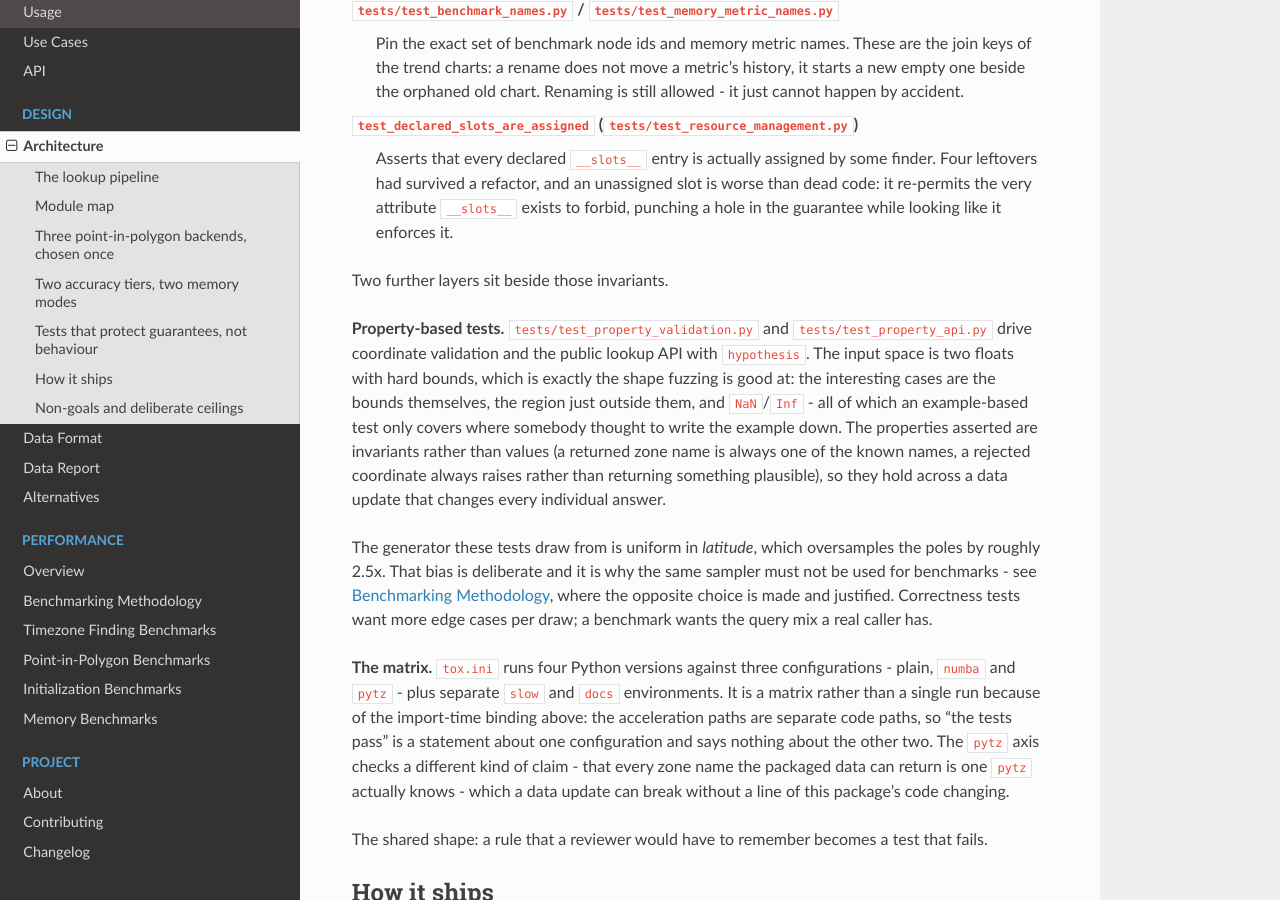
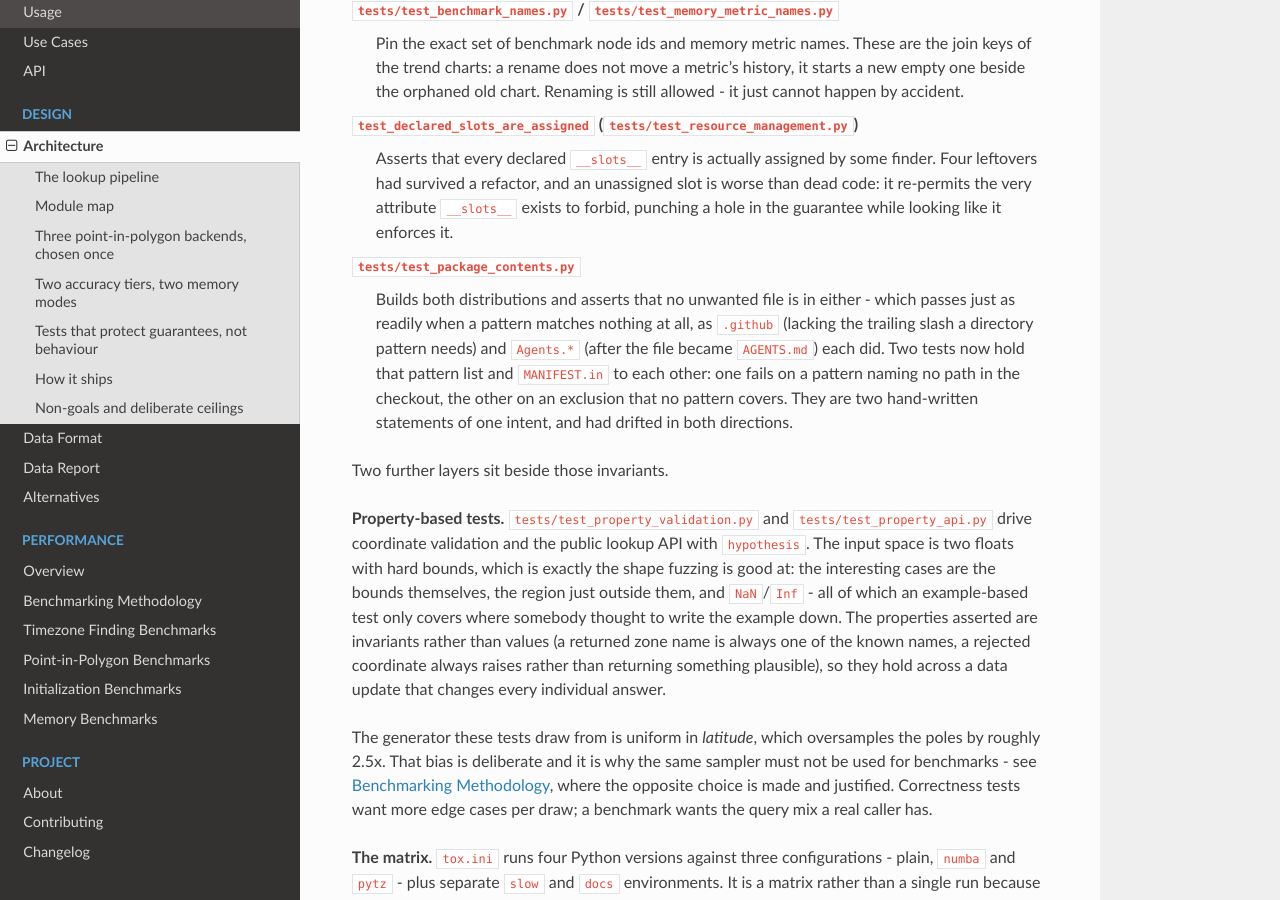
Before and after one commit to jannikmi/timezonefinder, a Sphinx documentation site: the page built from docs/architecture.rst, in a window 1280 px wide and 900 px high, scrolled down 3331 px. Built offline with Sphinx 7.4.7 and the Read the Docs theme 3.1.0, drawn with Linux system fonts in a browser that asks for light colours.

Commit message:
List the packaging guard among the invariant-protecting tests
docs/architecture.rst's "Tests that protect guarantees, not behaviour"
collects the tests that exist to give an invariant a failure mode it
previously lacked. The packaging guard belongs there and was missing: a
check that asserts nothing matched passes just as readily when its
patterns match nothing at all, which is exactly how `.github` and
`Agents.*` came to guard nothing while the suite stayed green.

Co-Authored-By: Claude Opus 5 <noreply@anthropic.com>

```diff
--- a/docs/architecture.rst
+++ b/docs/architecture.rst
@@ -156,6 +156,14 @@ as a practice.
     the very attribute ``__slots__`` exists to forbid, punching a hole in the guarantee while
     looking like it enforces it.
 
+``tests/test_package_contents.py``
+    Builds both distributions and asserts that no unwanted file is in either - which passes just as
+    readily when a pattern matches nothing at all, as ``.github`` (lacking the trailing slash a
+    directory pattern needs) and ``Agents.*`` (after the file became ``AGENTS.md``) each did. Two
+    tests now hold that pattern list and ``MANIFEST.in`` to each other: one fails on a pattern
+    naming no path in the checkout, the other on an exclusion that no pattern covers. They are two
+    hand-written statements of one intent, and had drifted in both directions.
+
 Two further layers sit beside those invariants.
 
 **Property-based tests.** ``tests/test_property_validation.py`` and ``tests/test_property_api.py``
```
Also changed, not shown: CHANGELOG.rst (+1 -1 lines).
